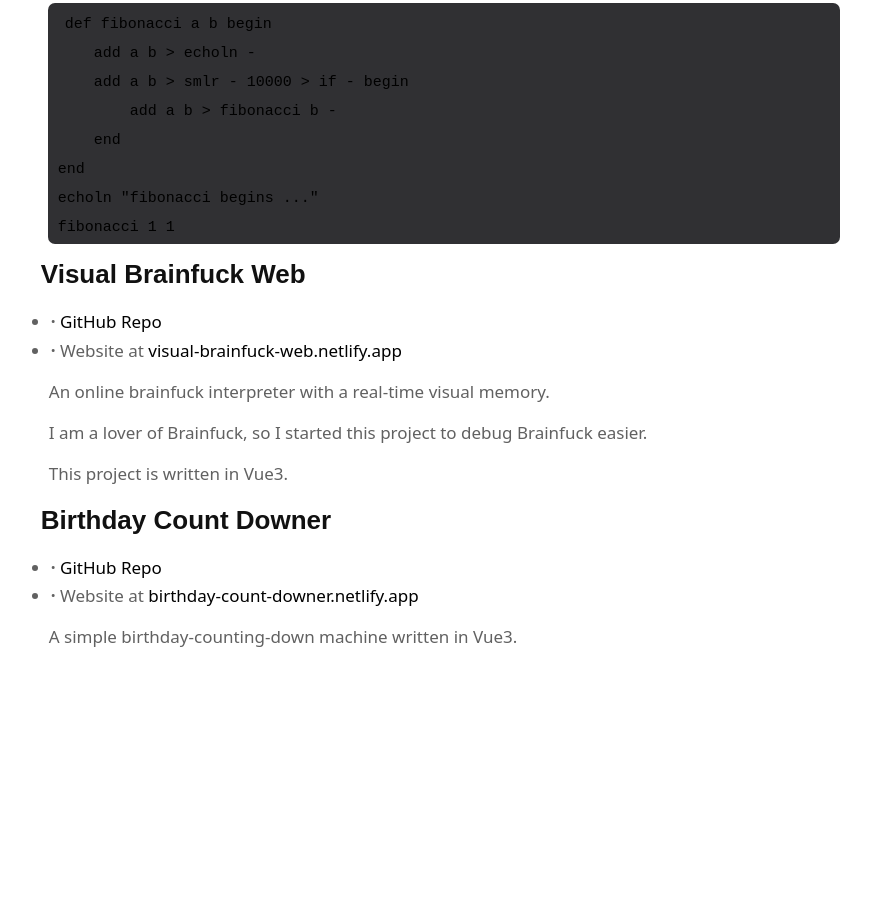
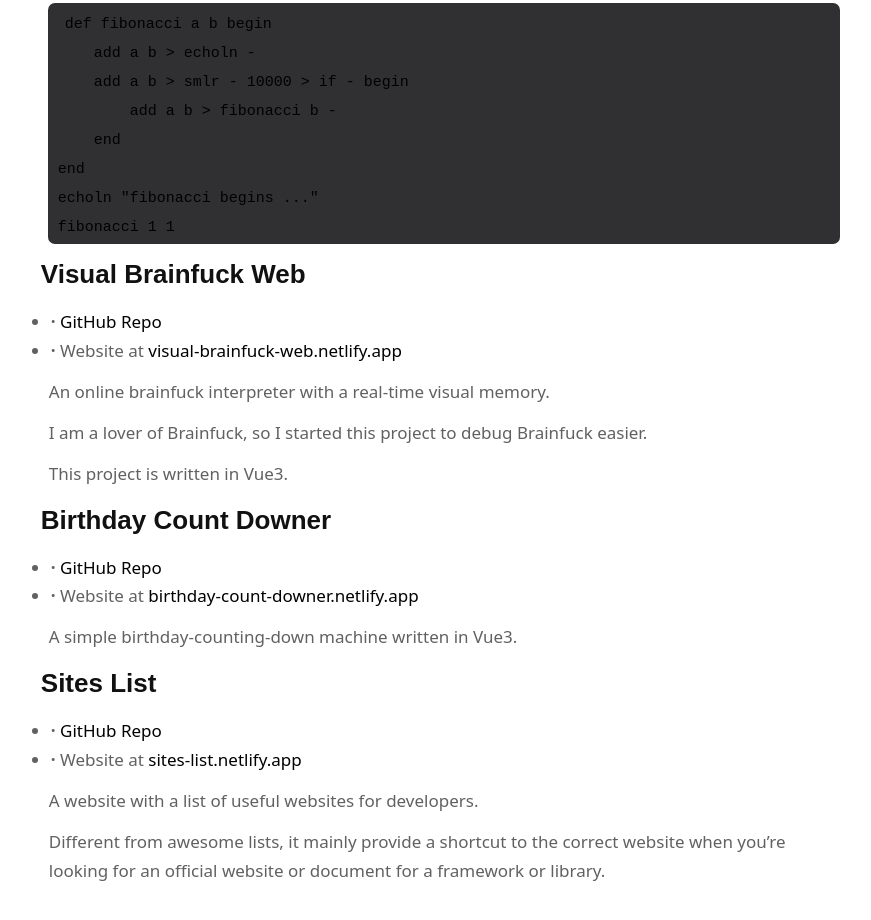
Before and after one commit to zhangzheheng12345/zzhme, an Astro site: page /projects in a window 1280 px wide. Shown: the part 752-1672 px from the top of the page, without its empty margins (196-1067 px from the left). Before the commit the page ends 1515 px from the top, so only its background shows below. Built offline with nearby package versions, Linux system fonts and the light colour scheme; Astro itself is replaced by a stand-in of ours; code samples lack their colours; a web font is replaced by a local one.

Commit message:
Update project list

```diff
--- a/src/pages/projects.md
+++ b/src/pages/projects.md
@@ -52,3 +52,12 @@
 - Website at [birthday-count-downer.netlify.app](https://birthday-count-downer.netlify.app)
 
 A simple birthday-counting-down machine written in Vue3.
+
+## Sites List
+
+- [GitHub Repo](https://github.com/zhangzheheng12345/sites-list)
+- Website at [sites-list.netlify.app](https://sites-list.netlify.app)
+
+A website with a list of useful websites for developers.
+
+Different from awesome lists, it mainly provide a shortcut to the correct website when you're looking for an official website or document for a framework or library.
```
